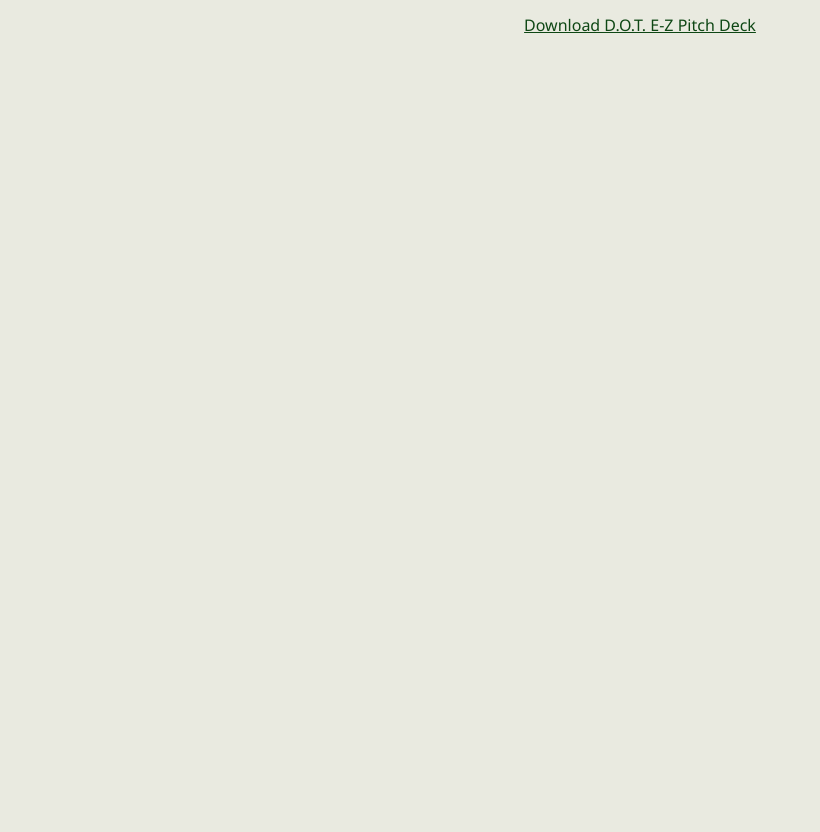
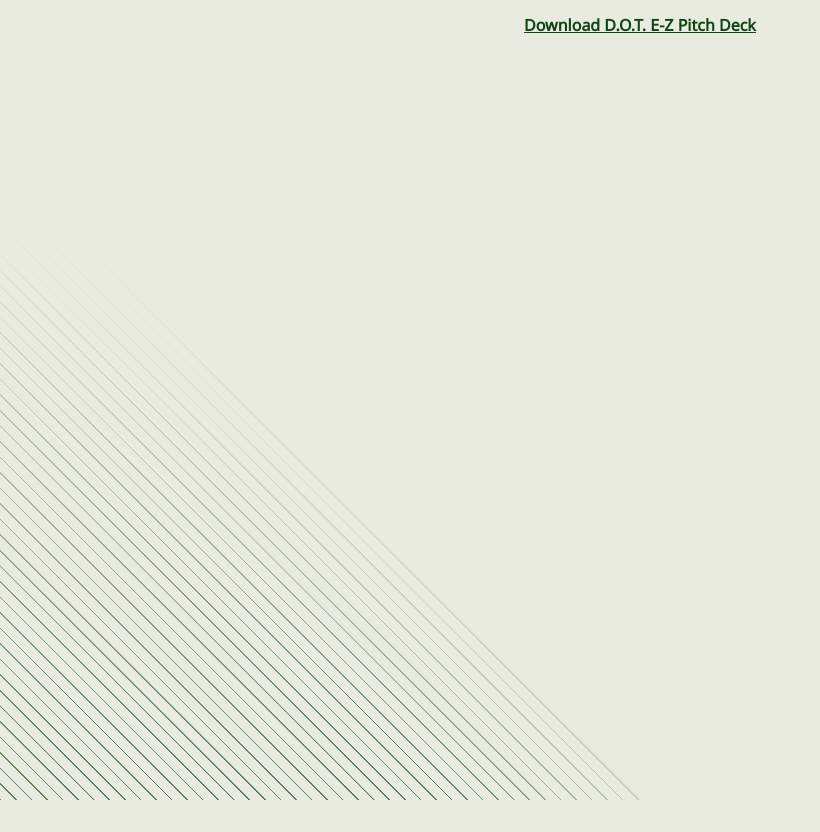
Before and after one commit to eriknicholas/eriknicholas.github.io, a plain HTML site: page index.html in a window 1280 px wide. Shown: the whole page, without its empty margins (0-820 px from the left). Drawn offline with Linux system fonts and the light colour scheme.

Commit message:
Update index.html

```diff
--- a/index.html
+++ b/index.html
@@ -11,7 +11,10 @@
       /*! END: normalize.css */
       HTML,BODY{background-color:#e9eae0;color:#0e4714;font-family:"Noto Sans",sans-serif;text-align:center;min-height:100vh}
       BODY{padding:1rem}
-      A:any-link{color:#0e4714}
+      A:any-link{color:#0e4714;font-weight:bold}
+      BODY::after{content:'';height:80cqh;width:80cqh;
+  background-image:linear-gradient(to bottom left, #e9eae0 45%, transparent 65%), repeating-linear-gradient(45deg, transparent, transparent 1.1px,#e9eae0 1.2px,#e9eae0 11px),linear-gradient(#e9eae0 10%,#0e4714aa);clip-path:polygon(0 0, 100% 100%, 0 100%); position:absolute;bottom:0;left:0;
+}
    </style>
 </head>
 <body>
```
